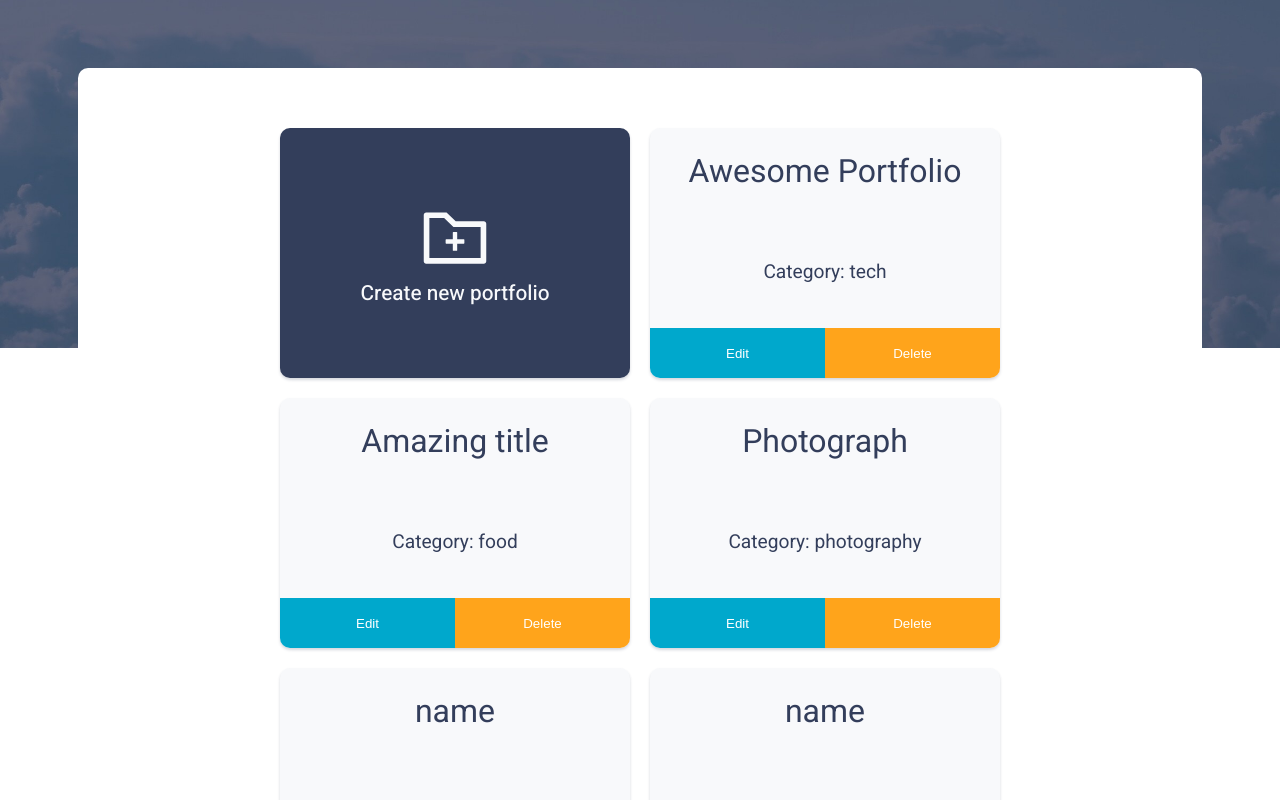
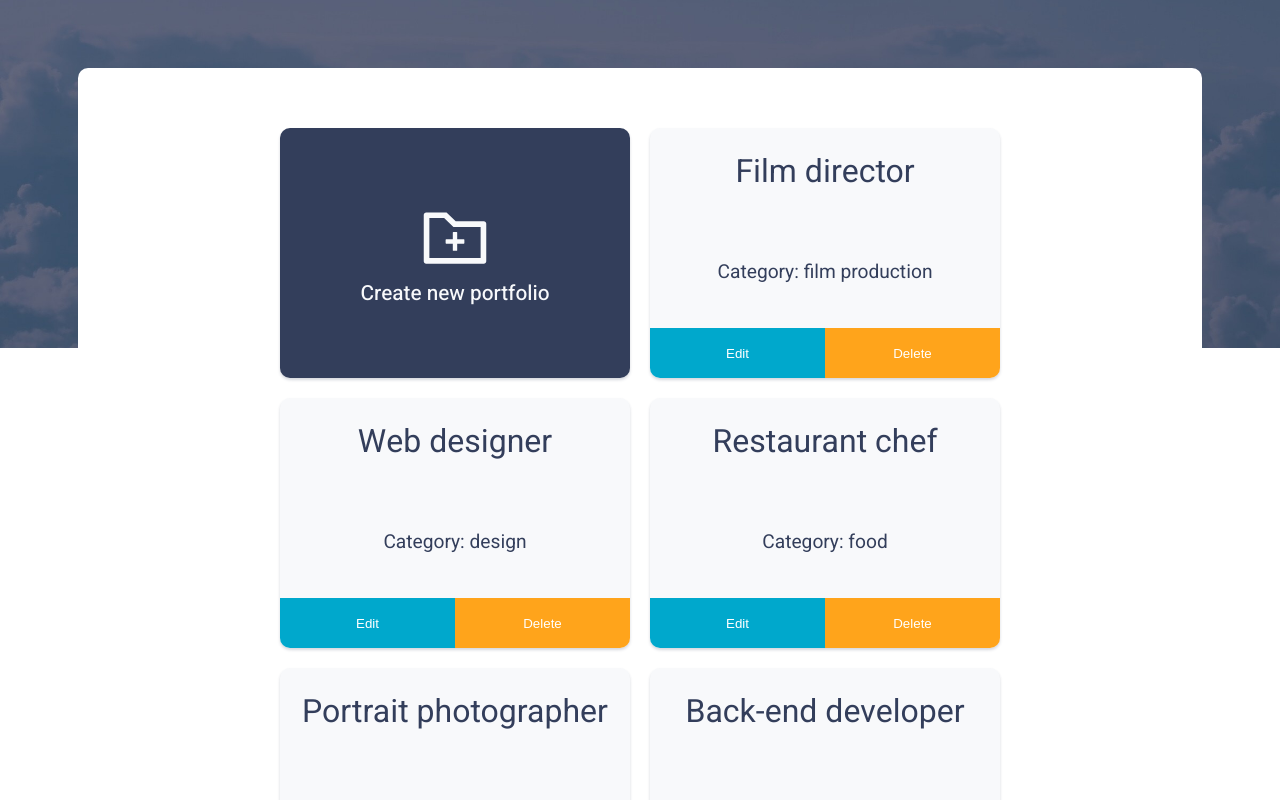
Before and after one commit to AndrPaul/PortfolioDB, a React (Create React App) app in the folder client/: page /dashboard in a window 1280 px wide. Shown: the part 260-1060 px from the top of the page. Built offline with nearby package versions, Linux system fonts and the light colour scheme.

Commit message:
added option fields to create portfolio button
Only IT options. But also added some example portfolios for other proffessions

```diff
--- a/client/src/components/dashboard/Dashboard.js
+++ b/client/src/components/dashboard/Dashboard.js
@@ -9,13 +9,14 @@ const Dashboard = () => {
     Modal.setAppElement('#root')
 
     const pItemData = [
-        {name: 'Awesome Portfolio', category: 'tech'},
-        {name: 'Amazing title', category: 'food'},
-        {name: 'Photograph', category: 'photography'},
-        {name: 'name', category: 'tech'},
-        {name: 'name', category: 'tech'},
-        {name: 'name', category: 'tech'},
-        {name: 'name', category: 'tech'},
+        {name: 'Film director', category: 'film production'},
+        {name: 'Web designer', category: 'design'},
+        {name: 'Restaurant chef', category: 'food'},
+        {name: 'Portrait photographer', category: 'photography'},
+        {name: 'Back-end developer', category: 'programming'},
+        {name: 'Front-end developer', category: 'programming'},
+        // {name: 'Tech lead', category: 'technology'},
+        {name: 'Nude model', category: 'photography'}, /* why not? ))) */
 
     ]
 
@@ -36,14 +37,34 @@ const Dashboard = () => {
                             <Form>
                                 <div className="fieldWrap">
                                     <label for='portfolioName'>Portfolio name:</label>
-                                    <Field  className="field" type="text" name="portfolioName"></Field>
+                                    <Field  className="field" type="text" name="portfolioName" placeholder="Paul is awesome"></Field>
                                 </div>
                                 <div className="fieldWrap">
-                                    <label for='category'>Choose catergory</label>
+                                    <label for='category'>Choose category</label>
                                     <Field className="field" as="select" name="category">
                                         <option value="Web development">Web development</option>
                                         <option value="Web design">Web design</option>
                                         <option value="Graphic design">Graphic design</option>
+                                        <option value="UX designer">UX designer</option>
+                                        <option value="UI developer">UI developer</option>
+                                        <option value="SQL developer">SQL developer</option>
+                                        <option value="Software engineer">Software engineer</option>
+                                        <option value="DevOps engineer">DevOps engineer</option>
+                                        <option value="Data entry">Data entry</option>
+                                        <option value="Network administrator">Network administrator</option>
+                                        <option value="Information security analyst">Information security analist</option>
+                                        <option value="AI eengineer">AI engineer</option>
+                                        <option value="Cloud architect">Cloud architect</option>
+                                        <option value="IT manager">IT manager</option>
+                                        <option value="Application developer">Application developer</option>
+                                        <option value="Technical specialist">Technical specialist</option>
+                                        <option value="Help desk worker">Help desk worker</option>
+                                        <option value="Computer Scientist">Computer scientist</option>
+                                        <option value="IT Professional">It professional</option>
+                                        <option value="Senior programmer">Senior programmer</option>
+                                        <option value="Chief technology officer">Chief technology officer</option>
+                                        <option value="Chief information officer">Chief information officer</option>
+
                                     </Field>
                                 </div>
                                 <button className='btn primary'>Add portfolio</button>
--- a/client/src/components/dashboard/_dashboard.scss
+++ b/client/src/components/dashboard/_dashboard.scss
@@ -26,7 +26,7 @@
   border-radius: 10px;
   height: 60vh;
   background: $forthColor;
-  z-index: 999;
+  z-index: 999; //are you crazy? :)
   outline: none;
   @include boxShadow;
   font-family: $mainFont;
```
